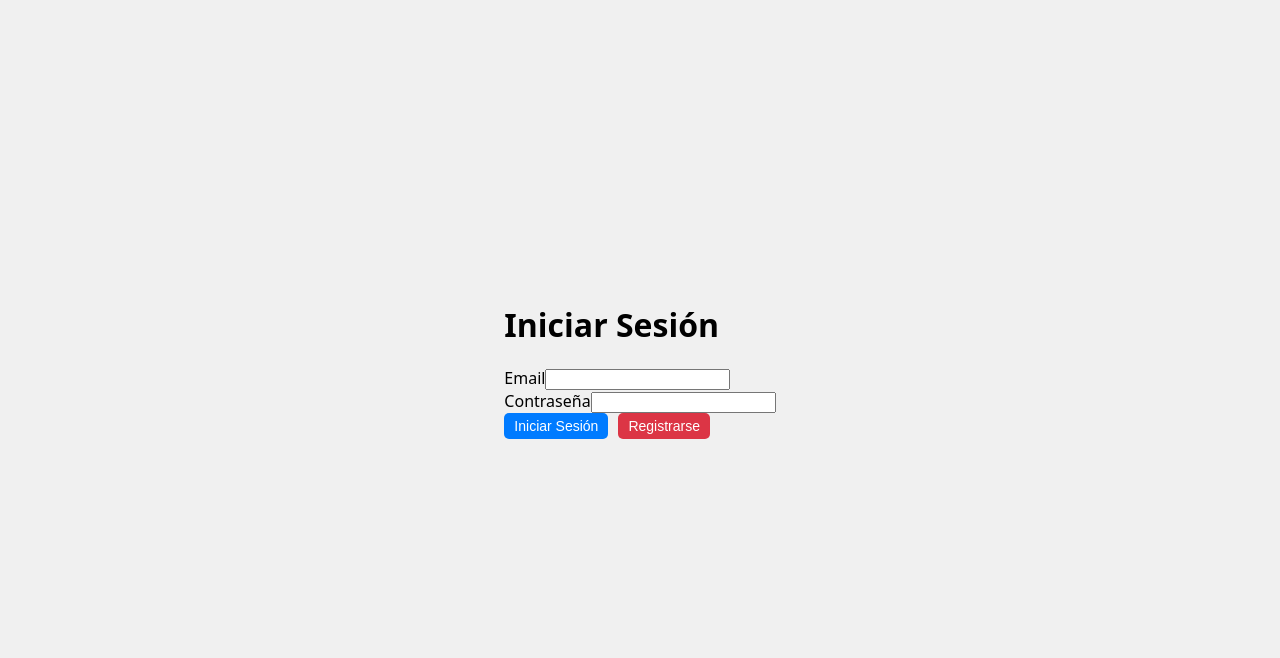
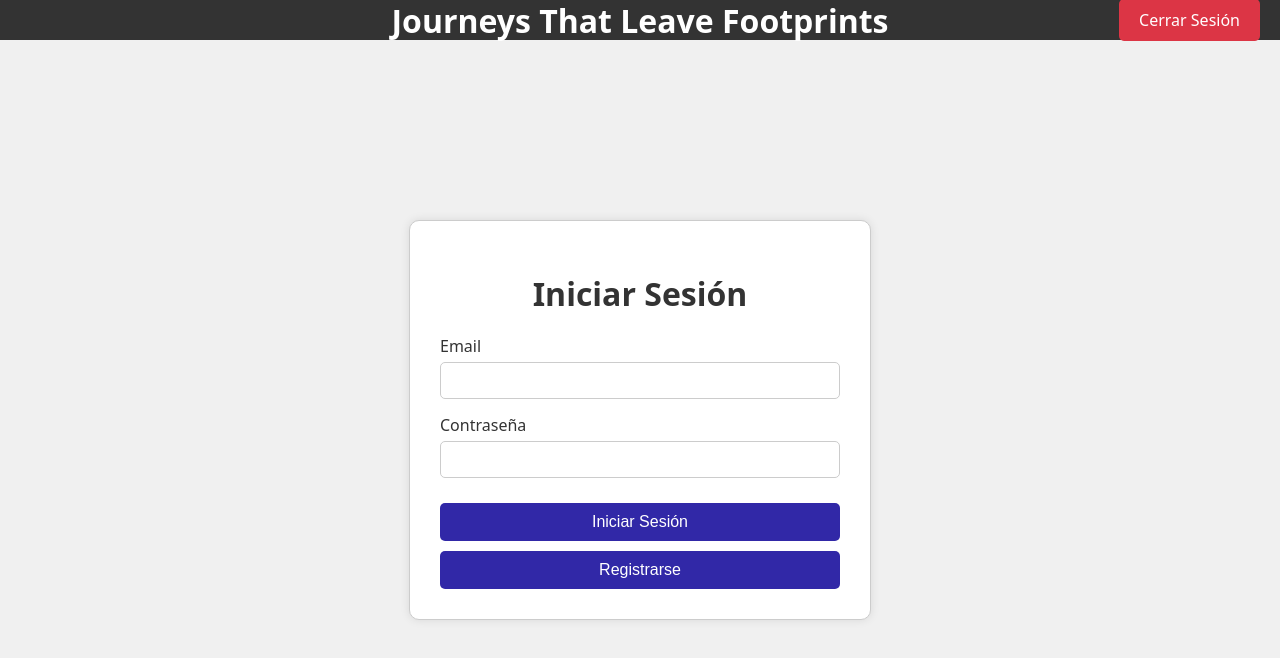
Before and after one commit to ELISL-29/blog-tur-stico-1, a React (Vite) app: page / in a window 1280 px wide. Shown: the top 658 px of the page. Built offline with nearby package versions, Linux system fonts and the light colour scheme.

Commit message:
comiit message

```diff
--- a/src/components/CreateDestination.jsx
+++ b/src/components/CreateDestination.jsx
@@ -75,7 +75,7 @@ export const CreateDestination = () => {
               max="5"
             />
           </div>
-          <button type="submit">Crear Destino</button>
+          <button type="button" className="button-green">Crear Destino</button>
         </form>
       </div>
     </>
--- a/src/components/Header.jsx
+++ b/src/components/Header.jsx
@@ -1,4 +1,4 @@
-import { useNavigate } from 'react-router-dom';
+import { useNavigate, Link } from 'react-router-dom';
 import '../styles/styles.css';
 
 export const Header = () => {
@@ -11,8 +11,8 @@ export const Header = () => {
 
   return (
     <header className="header">
-      <h1>Journeys that leave footprints</h1>
-      <button className="logout-button" onClick={handleLogout}>Cerrar Sesión</button>
+      <h1>Journeys That Leave Footprints</h1>
+      <Link to="/" className="logout-link" onClick={handleLogout}>Cerrar Sesión</Link>
     </header>
   );
 }
--- a/src/components/Login.jsx
+++ b/src/components/Login.jsx
@@ -2,6 +2,7 @@ import { useState } from "react";
 import axios from "axios";
 import { useNavigate } from "react-router-dom";
 import "../styles/styles.css";
+import { Header } from "./Header";
 
 export const Login = () => {
   const [email, setEmail] = useState("");
@@ -11,7 +12,7 @@ export const Login = () => {
   const handleLogin = async (e) => {
     e.preventDefault();
     try {
-      const response = await axios.post(
+      const response = await axios.get(
         "https://673a385d339a4ce44517975b.mockapi.io/users",
         { email, password }
       );
@@ -26,7 +27,10 @@ export const Login = () => {
   };
 
   return (
+    <>
+      <Header />
       <div className="container">
+        <div className="login">
           <form onSubmit={handleLogin}>
             <h1>Iniciar Sesión</h1>
             <div className="form-group">
@@ -55,5 +59,7 @@ export const Login = () => {
             </button>
           </form>
         </div>
+      </div>
+    </>
   );
 };
--- a/src/components/Register.jsx
+++ b/src/components/Register.jsx
@@ -24,7 +24,7 @@ export const Register = () => {
   return (
     <div className="container">
       <form onSubmit={handleRegister}>
-        <h1>Registro</h1>
+        <h1>Registro de Usuario</h1>
         <div className="form-group">
           <label htmlFor="name">Nombre</label>
           <input
--- a/src/components/Results.jsx
+++ b/src/components/Results.jsx
@@ -43,16 +43,10 @@ export const Results = () => {
       <Header />
       <div className="container">
         <div className="results">
-          <button
-            className="create-blog-button"
-            onClick={() => navigate("/create-destination")}
-          >
+          <button onClick={() => navigate("/create-destination")}>
             Crear Destino
           </button>
-          <button
-            className="create-blog-button"
-            onClick={() => navigate("/other-destination")}
-          >
+          <button onClick={() => navigate("/other-destination")}>
             Ver Otros Destino
           </button>
           <h1>Destinos Creados</h1>
--- a/src/styles/styles.css
+++ b/src/styles/styles.css
@@ -17,13 +17,20 @@ body {
   background-color: #333; /* Fondo oscuro para el encabezado */
   color: #fff; /* Texto claro */
   padding: 20px;
-  text-align: center;
   display: flex;
-  justify-content: space-between;
+  justify-content: center;
   align-items: center;
+  position: relative;
 }
 
-.logout-button {
+.header h1 {
+  margin: 0;
+  position: absolute;
+  left: 50%;
+  transform: translateX(-50%);
+}
+
+.logout-link {
   padding: 10px 20px;
   border: none;
   border-radius: 5px;
@@ -31,9 +38,12 @@ body {
   color: white;
   font-size: 16px;
   cursor: pointer;
+  position: absolute;
+  right: 20px;
+  text-decoration: none;
 }
 
-.logout-button:hover {
+.logout-link:hover {
   background-color: #c82333;
 }
 
@@ -42,79 +52,78 @@ body {
   display: flex;
   align-items: center;
   justify-content: center;
+  padding: 20px;
 }
 
-.results {
-  background-color: #333; /* Fondo oscuro para el contenedor de resultados */
-  color: #fff; /* Texto claro */
+.login {
+  background-color: #fff; /* Fondo claro para el formulario */
+  color: #333; /* Texto oscuro */
   border-radius: 10px;
   padding: 30px;
   box-shadow: 0px 0px 10px 0px rgba(0, 0, 0, 0.1);
   width: 100%;
-  max-width: 800px;
+  max-width: 400px;
+  border: 1px solid #ccc; /* Borde del formulario */
 }
 
-.create-blog-button,
-.view-other-destinations-button {
+h1 {
+  text-align: center;
   margin-bottom: 20px;
-  padding: 10px 20px;
-  border: none;
-  border-radius: 5px;
-  background-color: #007bff;
-  color: white;
-  font-size: 16px;
-  cursor: pointer;
 }
 
-.create-blog-button:hover,
-.view-other-destinations-button:hover {
-  background-color: #0056b3;
+.form-group {
+  margin-bottom: 15px;
+  display: flex;
+  flex-direction: column;
 }
 
-table {
-  width: 100%;
-  border-collapse: collapse;
-  margin: 20px 0;
+.form-group label {
+  margin-bottom: 5px;
 }
 
-th, td {
-  padding: 12px;
-  border: 1px solid #ddd;
-  text-align: left;
-}
-
-th {
-  background-color: #444; /* Fondo oscuro para los encabezados de la tabla */
-}
-
-tbody tr:nth-child(even) {
-  background-color: #555; /* Fondo oscuro para las filas pares */
+.form-group input {
+  width: 100%;
+  padding: 10px;
+  box-sizing: border-box;
+  border-radius: 5px;
+  border: 1px solid #ccc;
 }
 
 button {
-  margin-right: 10px;
-  padding: 5px 10px;
+  width: 100%;
+  padding: 10px;
   border: none;
   border-radius: 5px;
-  background-color: #007bff;
+  font-size: 16px;
+  cursor: pointer;
+  margin-top: 10px;
+  background-color: #3128a7;
   color: white;
-  font-size: 14px;
-  cursor: pointer;
 }
 
-button:hover {
-  background-color: #0056b3;
+.button-green {
+  background-color: #28a745;
+  color: white;
 }
 
-button:last-child {
-  background-color: #dc3545;
+.button-green:hover {
+  background-color: #218838;
 }
 
-button:last-child:hover {
-  background-color: #c82333;
+.results {
+  background-color: #fff; /* Fondo claro para el contenedor de resultados */
+  color: #333; /* Texto oscuro */
+  border-radius: 10px;
+  padding: 30px;
+  box-shadow: 0px 0px 10px 0px rgba(0, 0, 0, 0.1);
+  width: 70%; /* Ancho del 70% */
+  max-width: 800px;
+  margin: 0 auto;
 }
 
-.empty-row {
-  text-align: center;
-  color: #999;
+.results .button-container {
+  display: flex;
+  justify-content: flex-end;
+  gap: 10px; /* Separación de 10px entre botones */
+  margin-bottom: 20px;
 }
```
Lines whose indentation alone changed are shown as unchanged.
